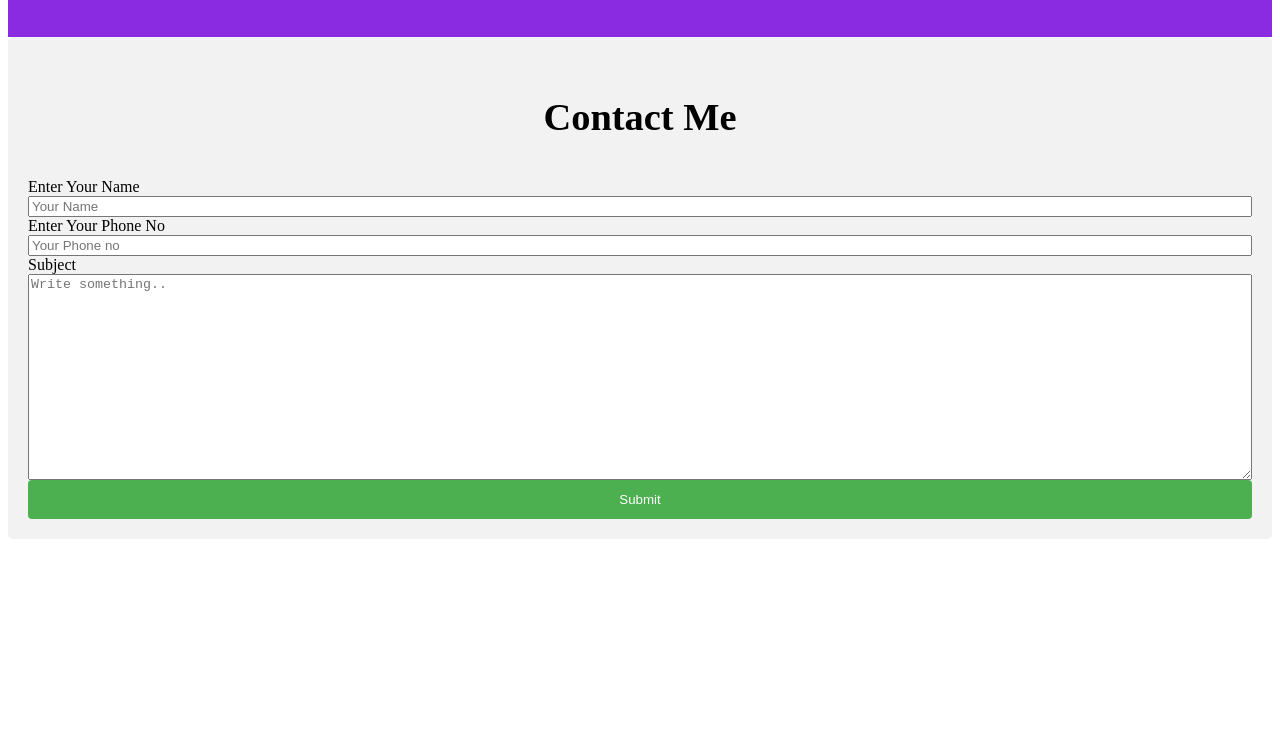
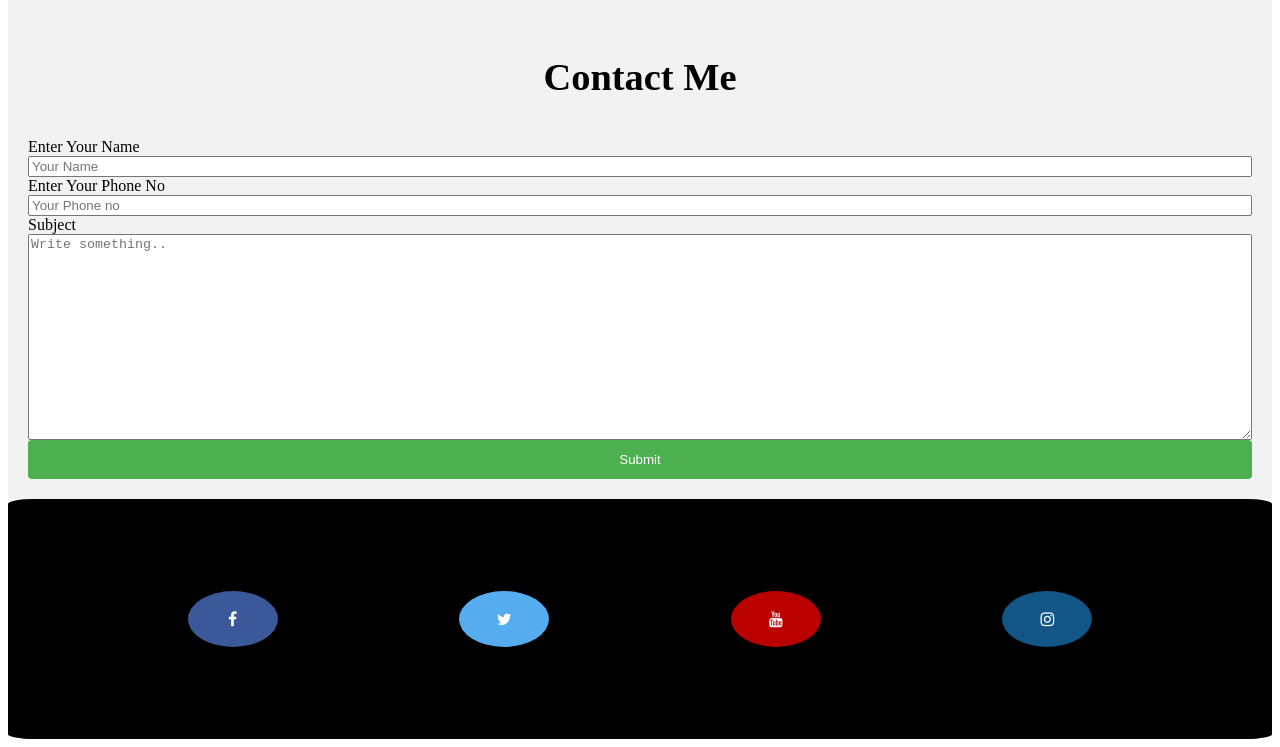
Before and after one commit to Tushararora1210/aazad-voice, a plain HTML site: page index.html in a window 1280 px wide. Shown: the part 1833-2580 px from the top of the page. Before the commit the page ends 2380 px from the top, so only its background shows below. Drawn offline with Linux system fonts and the light colour scheme; grey boxes are pictures that could not be loaded.

Commit message:
footer part done

```diff
--- a/index.html
+++ b/index.html
@@ -10,6 +10,7 @@
         <meta name="description" content="">
         <meta name="viewport" content="width=device-width, initial-scale=1">
         <link rel="stylesheet" href="style.css">
+        <link rel="stylesheet" href="https://cdnjs.cloudflare.com/ajax/libs/font-awesome/4.7.0/css/font-awesome.min.css">
            </head>
     <body>
         <!--[if lt IE 7]>
@@ -18,10 +19,10 @@
         <div id="menu1">
 
             <a href=""><button onclick="myFunction()" >&#9776</button></a>
-            <a href="index.html#home" >Home</a>
-            <a href="index.html#person">The Person</a>
-            <a href="index.html#videos">Videos</a>
-            <a href="index.html#contact">Contact</a>
+            <a href="index.html#home" onclick="myFunction()">Home</a>
+            <a href="index.html#person" onclick="myFunction()">The Person</a>
+            <a href="index.html#videos" onclick="myFunction()">Videos</a>
+            <a href="index.html#contact" onclick="myFunction()">Contact</a>
         </div>
         <div id="top">
         <h1><span id="first">Aazad</span> <span id="second">Voice</span></h1>
@@ -87,6 +88,12 @@
                 </form>
 
             </div>
+        <div id="footer">
+            <a href="#" class="fa fa-facebook"></a>
+            <a href="#" class="fa fa-twitter"></a>
+            <a href="#" class="fa fa-youtube"></a>
+            <a href="#" class="fa fa-instagram"></a>
+        </div>
             <script src="script.js"></script>
     </body>
 
--- a/style.css
+++ b/style.css
@@ -104,12 +104,14 @@ h2
     width:100%;
 
     background-color:goldenrod;
+    border-radius:45%;
 
 }
 #videos
 {
     width:100%;
     background-color:blueviolet;
+    border-radius:5%;
 }
 #videos >#heading
 {
@@ -140,7 +142,7 @@ h2
     font-size:1.5vw;
     font-family: Verdana, Geneva, Tahoma, sans-serif;
     font-style: italic;
-    padding-bottom:10vh;
+    padding-bottom:5vh;
 
 
 }
@@ -248,3 +250,44 @@ input[type=submit] {
   input[type=submit]:hover {
     background-color: #45a049;
   }
+#footer
+{
+    background-color:black;
+    width:100%;
+    height:30vh;
+    border-radius:2%;
+    display:flex;
+    justify-content: space-evenly;
+    align-items: center;
+}
+.fa-facebook {
+    background: #3B5998;
+    color: white;
+  }
+
+  .fa-twitter {
+    background: #55ACEE;
+    color: white;
+  }
+  .fa-youtube {
+    background: #bb0000;
+    color: white;
+  }
+
+  .fa-instagram {
+    background: #125688;
+    color: white;
+  }
+  .fa {
+    padding: 20px;
+    font-size: 30px;
+    width: 50px;
+    text-align: center;
+    text-decoration: none;
+    margin: 5px 2px;
+    border-radius:50%;
+  }
+.fa:hover
+{
+    opacity:0.7;
+}
```
